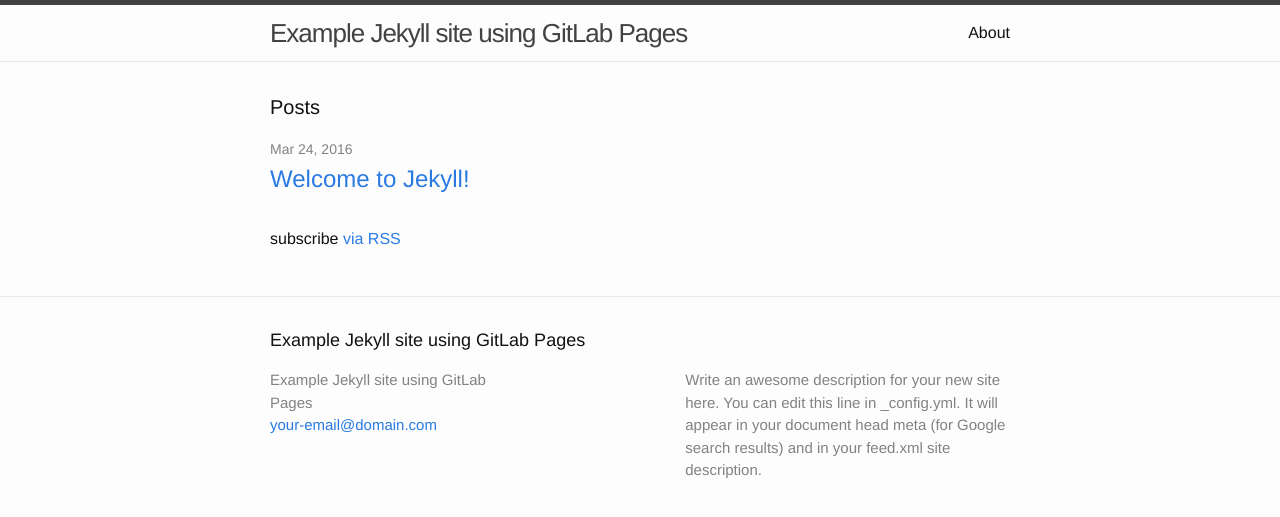
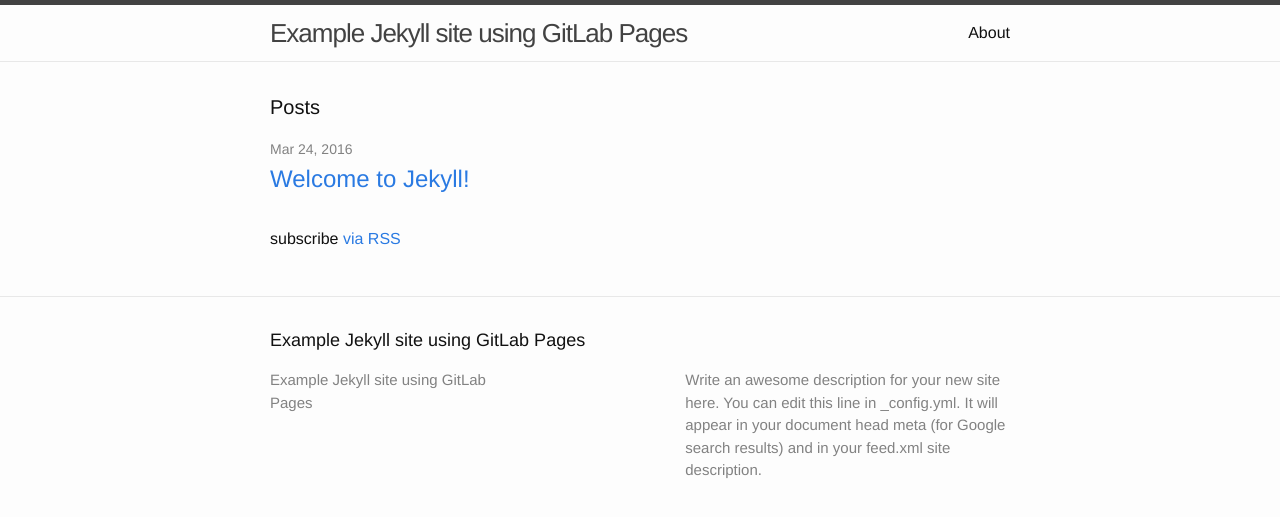
Before and after one commit to Hahn-Schickard/STAG-frontpage, a Jekyll site: the page built from index.html, in a window 1280 px wide. Shown: the top 517 px of the page. Built offline with Jekyll 4.4.1, drawn with Linux system fonts in a browser that asks for light colours.

Commit message:
Update _config.yml

```diff
--- a/_config.yml
+++ b/_config.yml
@@ -19,13 +19,12 @@
 # in the templates via {{ site.myvariable }}.
 
 title: Example Jekyll site using GitLab Pages
-email: your-email@domain.com
 description: >- # this means to ignore newlines until "baseurl:"
   Write an awesome description for your new site here. You can edit this
   line in _config.yml. It will appear in your document head meta (for
   Google search results) and in your feed.xml site description.
 baseurl: "/software-sollutions/application-engineering/internal/opc_ua_dev_group/gateway-project/homepage" # the subpath of your site, e.g. /blog
-url: "/" # the base hostname & protocol for your site, e.g. http://example.com
+url: "" # the base hostname & protocol for your site, e.g. http://example.com
 
 # Build settings
 theme: minima
```
